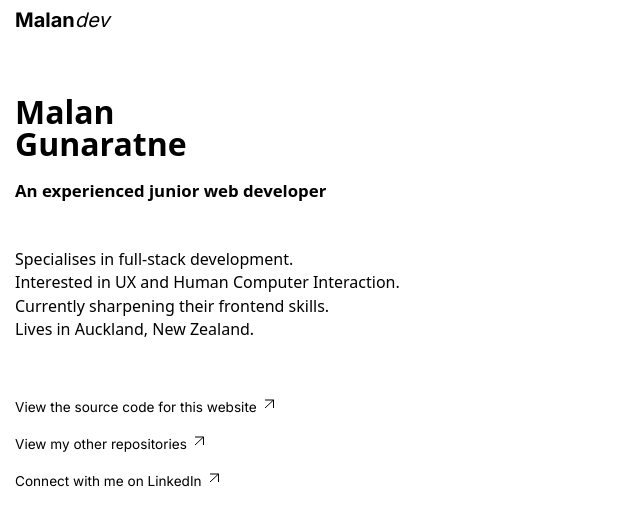
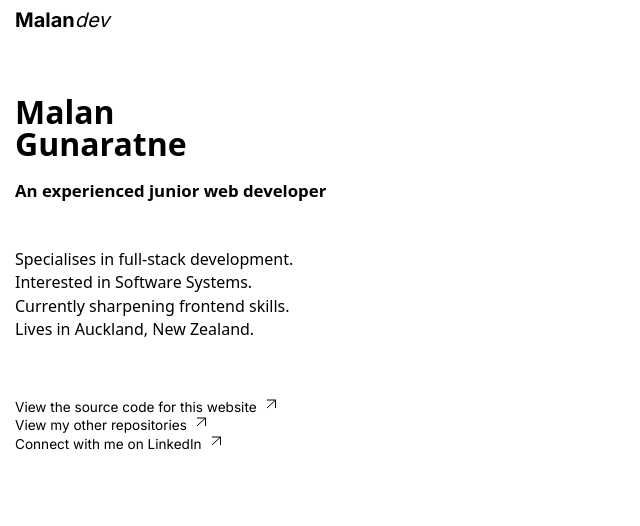
Before and after one commit to malan-g/website--nextjs, a Next.js app: page / in a window 1280 px wide. Shown: the top 526 px of the page, without its empty margins (0-640 px from the left). Built offline with nearby package versions, Linux system fonts and the light colour scheme.

Commit message:
updated homepage

```diff
--- a/src/app/page.tsx
+++ b/src/app/page.tsx
@@ -15,16 +15,14 @@ export default function Home() {
       <Spacer size="lg" />
       <div className="socials">
         {socials.map((social: SocialType) => (
-          <>
           <ArrowedLink key={social.label}>
             <ExternalLink
               link={social.link}
               title={social.title}
               label={social.label}
             />
+            <Spacer size="sm" />
           </ArrowedLink>
-            <Spacer size="sm" />
-          </>
         ))}
       </div>
     </main>
--- a/src/lib/pages/homepage.ts
+++ b/src/lib/pages/homepage.ts
@@ -7,5 +7,5 @@ interface Homepage {
 export const homepage: Homepage = {
   title: "Malan\nGunaratne",
   subtitle: "An experienced junior web developer",
-  body: "Specialises in full-stack development.\nInterested in UX and Human Computer Interaction.\nCurrently sharpening their frontend skills.\nLives in Auckland, New Zealand.",
+  body: "Specialises in full-stack development.\nInterested in Software Systems.\nCurrently sharpening frontend skills.\nLives in Auckland, New Zealand.",
 };
```
Lines whose indentation alone changed are shown as unchanged.
